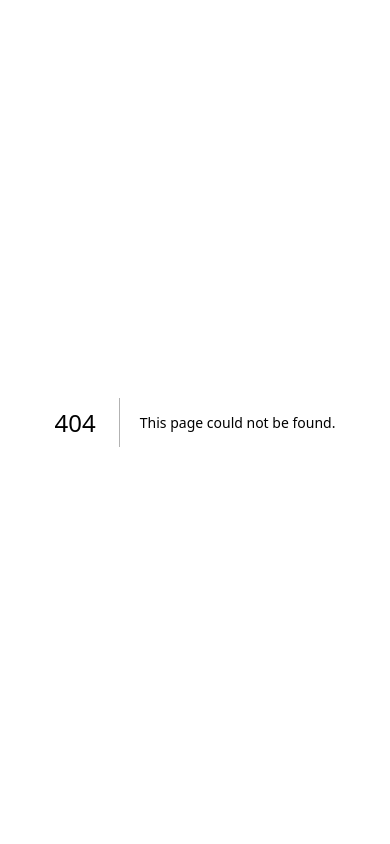
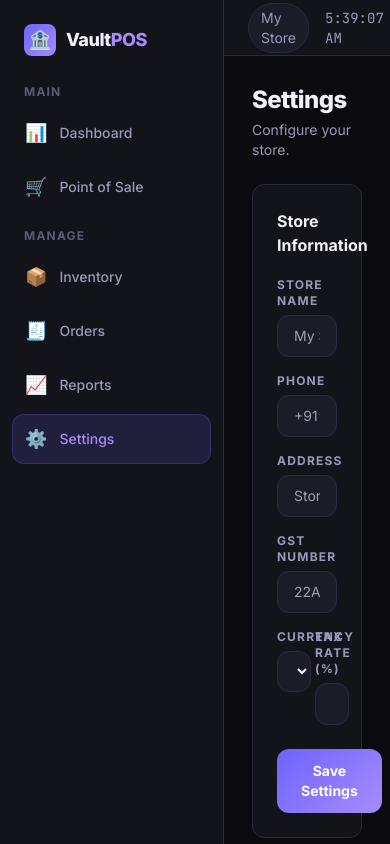
Before and after one commit to gmallikarjunrao23-bit/Allu, a Next.js app: page /settings in a window 390 px wide. Before the commit this address had no page. Built offline with nearby package versions, Linux system fonts and the light colour scheme; no server answers; the database is empty; sample sign-in values are in the browser's storage.

Commit message:
Create SettingsPage component for store configuration
This component allows users to configure store settings, including name, phone, address, GST number, currency, and tax rate. It fetches existing settings from an API and provides functionality to save updated settings.

```diff
--- /dev/null
+++ b/app/(dashboard)/settings/page.tsx
@@ -0,0 +1,59 @@
+'use client'
+import { useEffect, useState } from 'react'
+import { toast } from 'sonner'
+import { useSession, signOut } from 'next-auth/react'
+
+export default function SettingsPage() {
+  const { data: session } = useSession()
+  const [form, setForm] = useState({ name:'', phone:'', address:'', gst:'', currency:'₹', taxRate:18 })
+  const set = (k: string, v: any) => setForm(f=>({...f,[k]:v}))
+
+  useEffect(() => {
+    fetch('/api/dashboard').then(r=>r.json()).then(d=>{
+      if (d.store) { setForm({name:d.store.name||'',phone:d.store.phone||'',address:d.store.address||'',gst:d.store.gst||'',currency:d.store.currency||'₹',taxRate:d.store.taxRate||18}) }
+    })
+  }, [])
+
+  async function save() {
+    const res = await fetch('/api/settings', { method:'PUT', headers:{'Content-Type':'application/json'}, body: JSON.stringify(form) })
+    if (res.ok) toast.success('Settings saved ✓')
+    else toast.error('Save failed')
+  }
+
+  return (
+    <div className="p-7 max-w-2xl">
+      <div className="mb-6"><h1 className="text-2xl font-extrabold tracking-tight">Settings</h1><p className="text-sm mt-1" style={{color:'#9999bb'}}>Configure your store.</p></div>
+      <div className="rounded-xl border p-6 mb-4" style={{background:'#13131a',borderColor:'#2a2a3d'}}>
+        <div className="font-bold mb-5">Store Information</div>
+        <div className="space-y-4">
+          {[{k:'name',l:'Store Name',t:'text',p:'My Store'},{k:'phone',l:'Phone',t:'text',p:'+91 9999999999'},{k:'address',l:'Address',t:'text',p:'Store address'},{k:'gst',l:'GST Number',t:'text',p:'22AAAAA0000A1Z5'}].map(f=>(
+            <div key={f.k}>
+              <label className="block text-xs font-bold uppercase tracking-widest mb-1.5" style={{color:'#9999bb'}}>{f.l}</label>
+              <input type={f.t} value={(form as any)[f.k]} onChange={e=>set(f.k,e.target.value)} placeholder={f.p}
+                className="w-full rounded-xl px-4 py-2.5 text-sm outline-none border" style={{background:'#1c1c28',borderColor:'#2a2a3d',color:'#f0f0ff'}}/>
+            </div>
+          ))}
+          <div className="grid grid-cols-2 gap-4">
+            <div>
+              <label className="block text-xs font-bold uppercase tracking-widest mb-1.5" style={{color:'#9999bb'}}>Currency</label>
+              <select value={form.currency} onChange={e=>set('currency',e.target.value)} className="w-full rounded-xl px-4 py-2.5 text-sm outline-none border" style={{background:'#1c1c28',borderColor:'#2a2a3d',color:'#f0f0ff'}}>
+                <option value="₹">₹ Rupee</option><option value="$">$ Dollar</option><option value="€">€ Euro</option><option value="£">£ Pound</option>
+              </select>
+            </div>
+            <div>
+              <label className="block text-xs font-bold uppercase tracking-widest mb-1.5" style={{color:'#9999bb'}}>Tax Rate (%)</label>
+              <input type="number" value={form.taxRate} onChange={e=>set('taxRate',parseFloat(e.target.value))} min={0} max={100}
+                className="w-full rounded-xl px-4 py-2.5 text-sm outline-none border" style={{background:'#1c1c28',borderColor:'#2a2a3d',color:'#f0f0ff'}}/>
+            </div>
+          </div>
+        </div>
+        <button onClick={save} className="mt-6 px-6 py-3 rounded-xl text-sm font-bold text-white" style={{background:'linear-gradient(135deg,#6c63ff,#a78bfa)'}}>Save Settings</button>
+      </div>
+      <div className="rounded-xl border p-6" style={{background:'#13131a',borderColor:'#2a2a3d'}}>
+        <div className="font-bold mb-4">Account</div>
+        <div className="text-sm mb-4" style={{color:'#9999bb'}}>Logged in as <strong style={{color:'#f0f0ff'}}>{session?.user?.email}</strong></div>
+        <button onClick={()=>signOut({callbackUrl:'/login'})} className="px-6 py-3 rounded-xl text-sm font-bold border" style={{background:'rgba(239,68,68,0.08)',borderColor:'rgba(239,68,68,0.2)',color:'#ef4444'}}>Sign Out</button>
+      </div>
+    </div>
+  )
+      }
```
